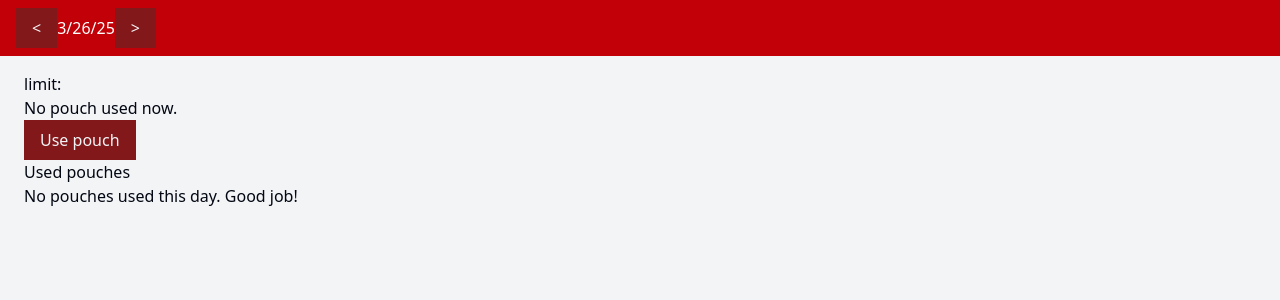
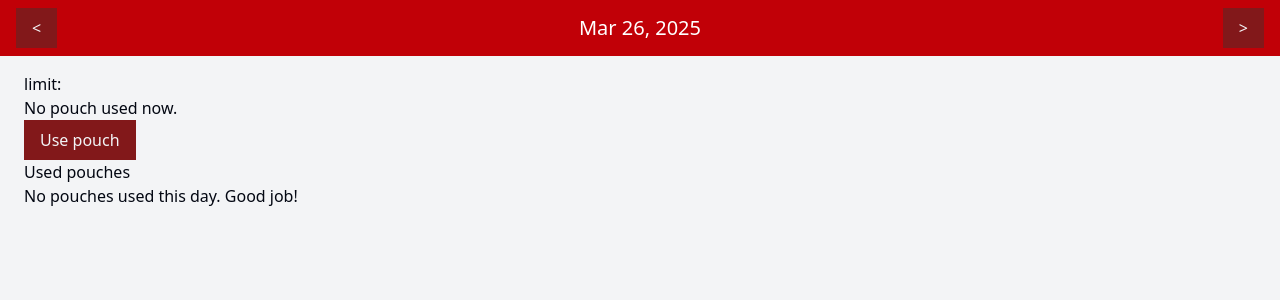
Before and after one commit to bartoszOsn/nicotine-quit-helper, an Angular app: page / in a window 1280 px wide. Shown: the top 300 px of the page. Built offline with nearby package versions, Linux system fonts and the light colour scheme.

Commit message:
Home day selector component, visual touches

```diff
--- a/src/ui/home/day-selector/HomeDaySelectorComponent.html
+++ b/src/ui/home/day-selector/HomeDaySelectorComponent.html
@@ -1,3 +1,3 @@
 <button app-btn (click)="previousDay()"><</button>
-<span>{{selectedDay$ | async | date:'shortDate'}}</span>
+<span class="text-xl">{{selectedDay$ | async | date:'mediumDate'}}</span>
 <button app-btn (click)="nextDay()">></button>
--- a/src/ui/home/day-selector/HomeDaySelectorComponent.ts
+++ b/src/ui/home/day-selector/HomeDaySelectorComponent.ts
@@ -3,6 +3,7 @@ import { Store } from '../../../api/Store';
 import { defer } from 'rxjs';
 import { AsyncPipe, DatePipe } from '@angular/common';
 import { AppButtonComponent } from '../../common/app-button/AppButtonComponent';
+import { setHostClasses } from '../../../util/setHostClasses';
 
 @Component({
 	selector: 'home-day-selector',
@@ -18,6 +19,10 @@ export class HomeDaySelectorComponent {
 
 	private readonly store = inject(Store);
 
+	constructor() {
+		setHostClasses('w-full flex justify-between items-center');
+	}
+
 	previousDay(): void {
 		this.store.previousDay().subscribe();
 	}
```
